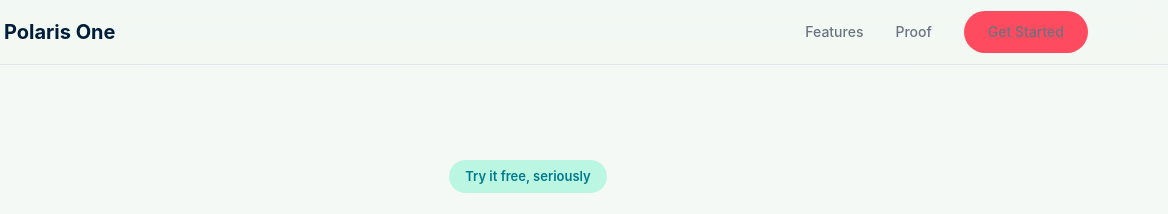
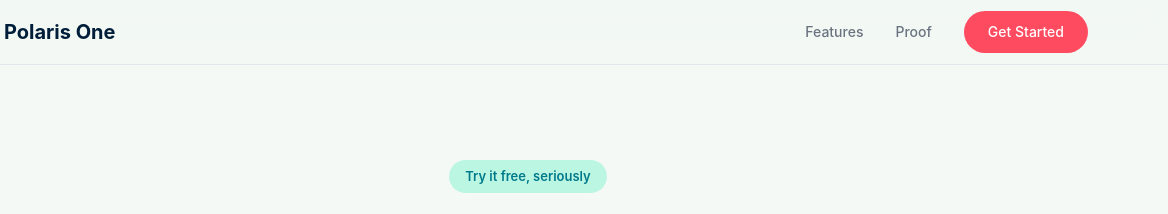
Before and after one commit to robigyorky/polaris-one, a plain HTML site: page index.html in a window 1280 px wide. Shown: the top 214 px of the page, 112-1280 px from the left. Drawn offline with Linux system fonts and the light colour scheme.

Commit message:
Fix Get Started button text colour to white
Nav link selector was overriding btn-primary colour due to higher
specificity. Added a.btn-primary rule to ensure white text.

Co-Authored-By: Claude Opus 4.6 <noreply@anthropic.com>

```diff
--- a/index.html
+++ b/index.html
@@ -99,7 +99,10 @@
     }
     .btn-primary {
       background: var(--coral);
-      color: var(--surface);
+      color: #FFFFFF;
+    }
+    a.btn-primary {
+      color: #FFFFFF;
     }
     .btn-primary:hover {
       background: var(--coral-dark);
```
